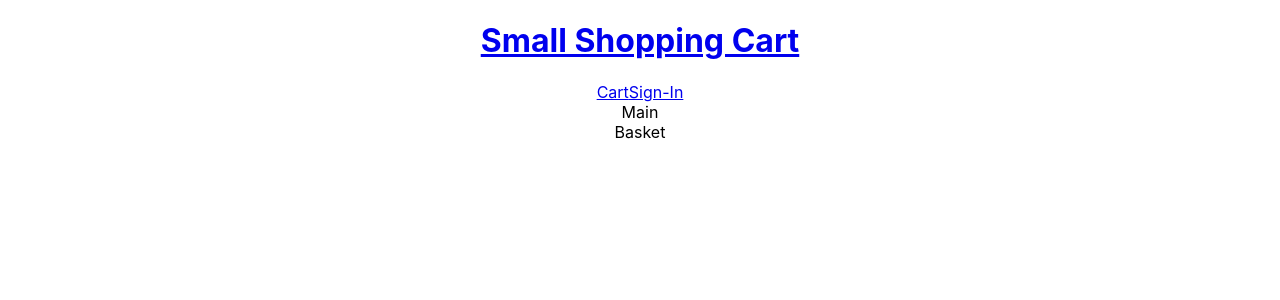
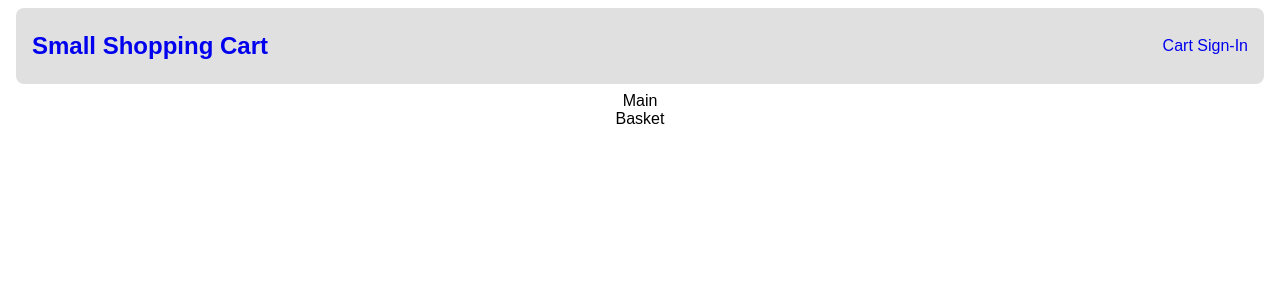
Before and after one commit to arnel-arnaldo/React-The-Complete-Guide, a React (Create React App) app: page / in a window 1280 px wide. Shown: the top 300 px of the page. Built offline with nearby package versions, Linux system fonts and the light colour scheme.

Commit message:
End of Sect6.41

```diff
--- a/src/components/Header.js
+++ b/src/components/Header.js
@@ -2,15 +2,14 @@
 
 export default function Header(props) {
   return (
-    <header>
+    <header className='row block center'>
       <div>
         <a href='#/'>
           <h1>Small Shopping Cart</h1>
         </a>
       </div>
       <div>
-        <a href='#/cart'>Cart</a>
-        <a href='#/signin'>Sign-In</a>
+        <a href='#/cart'>Cart</a> <a href='#/signin'>Sign-In</a>
       </div>
     </header>
   )
--- a/src/index.css
+++ b/src/index.css
@@ -1,13 +1,39 @@
 body {
-  margin: 0;
-  font-family: -apple-system, BlinkMacSystemFont, 'Segoe UI', 'Roboto', 'Oxygen',
-    'Ubuntu', 'Cantarell', 'Fira Sans', 'Droid Sans', 'Helvetica Neue',
-    sans-serif;
-  -webkit-font-smoothing: antialiased;
-  -moz-osx-font-smoothing: grayscale;
+  font-family: Arial, Helvetica, sans-serif;
 }
-
-code {
-  font-family: source-code-pro, Menlo, Monaco, Consolas, 'Courier New',
-    monospace;
+h1,
+h2,
+h3 {
+  margin: 0.5rem 0;
 }
+h1 {
+  font-size: 1.5rem;
+}
+h2 {
+  font-size: 1.2rem;
+}
+h3 {
+  font-size: 1rem;
+}
+a {
+  text-decoration: none;
+}
+.row {
+  display: flex;
+  justify-content: space-between;
+}
+.col-1 {
+  flex: 1;
+}
+.col-2 {
+  flex: 2;
+}
+.block {
+  background-color: #e0e0e0;
+  padding: 1rem;
+  margin: 0.5rem;
+  border-radius: 0.5rem;
+}
+.row.center {
+  align-items: center;
+}
```
